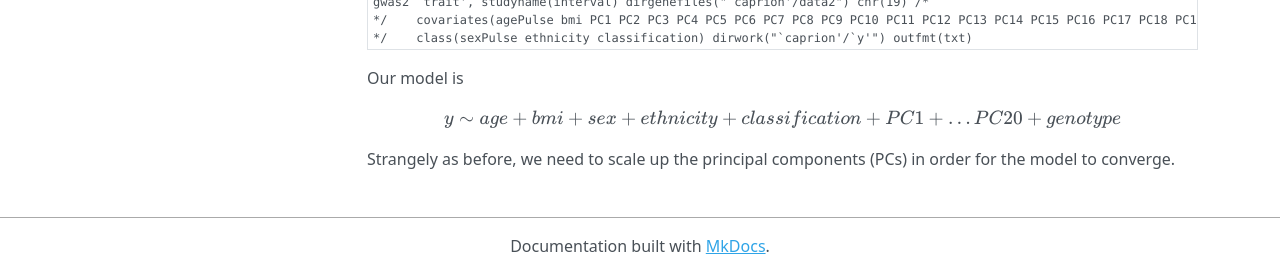
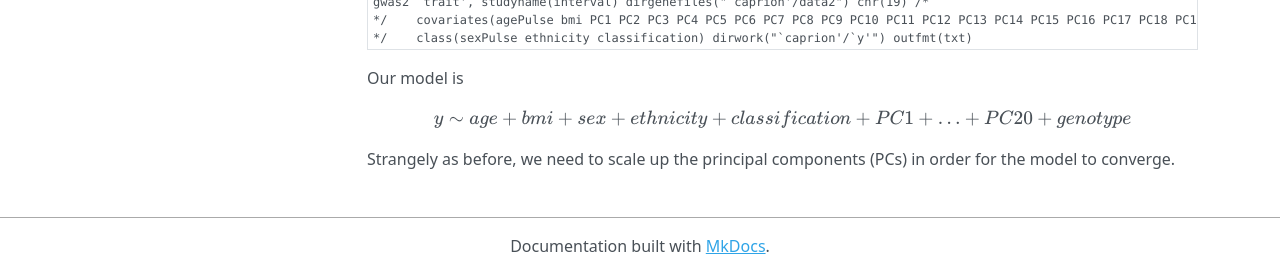
Before and after one commit to jinghuazhao/gwas2, an MkDocs documentation site: the page built from docs/Caprion.md, in a window 1280 px wide and 900 px high, scrolled down 528 px. Shown: the part 626-897 px from the top of the window. Built offline with MkDocs 1.6.1, drawn with Linux system fonts in a browser that asks for light colours; nearby versions of some CDN libraries; a script that is not in the unit is left out.

Commit message:
gwas2 utitlities

```diff
--- a/docs/Caprion.md
+++ b/docs/Caprion.md
@@ -63,6 +63,6 @@ gwas2 `trait', studyname(interval) dirgenefiles("`caprion'/data2") chr(19) /*
 
 Our model is
 
-$$y \sim age + bmi + sex + ethnicity + classification + PC1 + \ldots PC20 + genotype$$
+$$y \sim age + bmi + sex + ethnicity + classification + PC1 + \ldots + PC20 + genotype$$
 
 Strangely as before, we need to scale up the principal components (PCs) in order for the model to converge.
```
